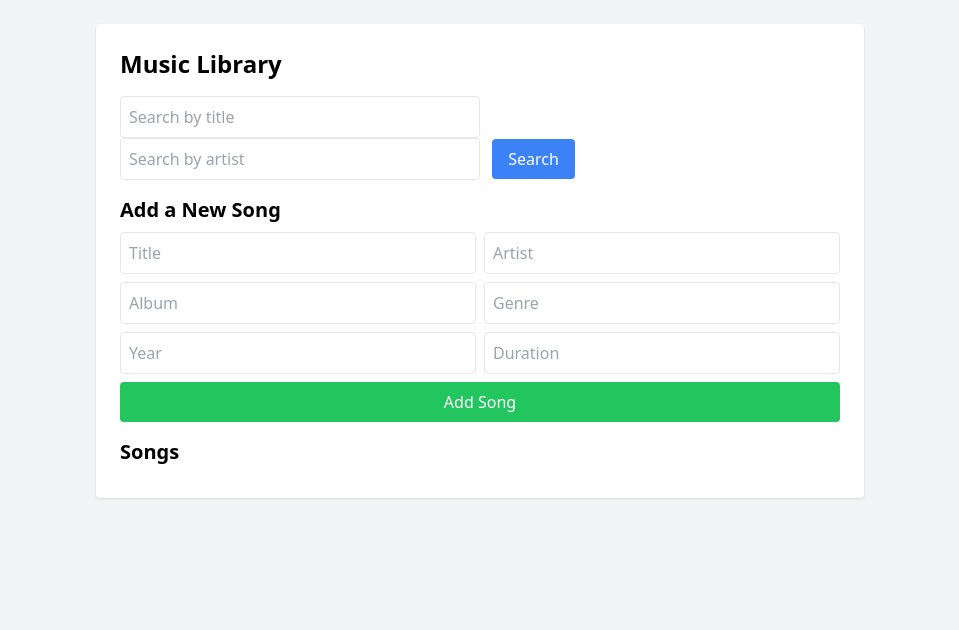
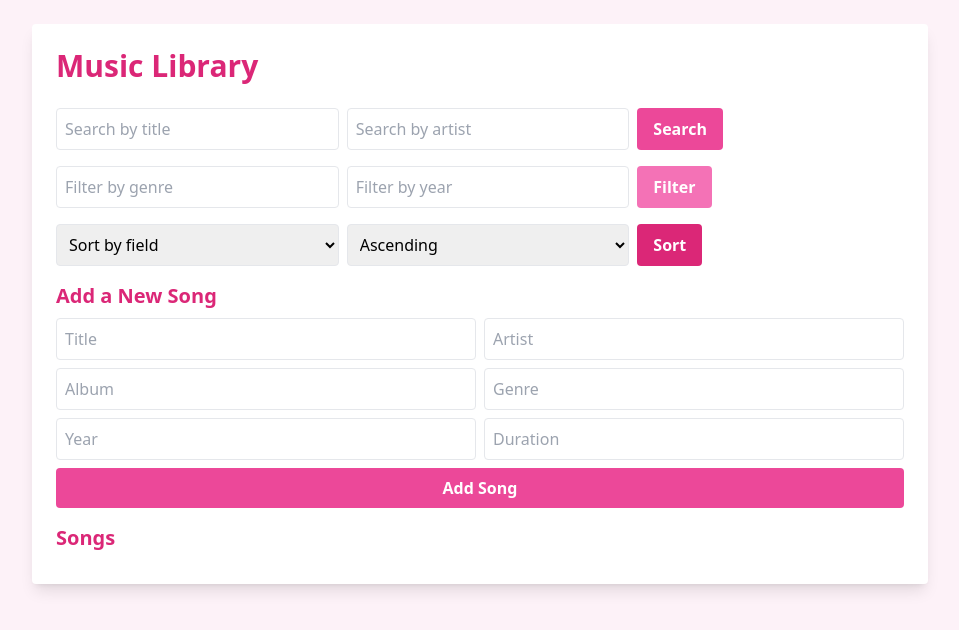
Before and after one commit to delinaa16/music-library-api, a website: page public/index.html in a window 1280 px wide. Shown: the whole page, without its empty margins (160-1119 px from the left). Drawn offline with nearby package versions, Linux system fonts and the light colour scheme; no server answers.

Commit message:
Updated some features

```diff
--- a/public/index.html
+++ b/public/index.html
@@ -4,23 +4,45 @@
   <meta charset="UTF-8">
   <meta name="viewport" content="width=device-width, initial-scale=1.0">
   <title>Music Library</title>
-  <!-- Tailwind CDN -->
   <script src="https://cdn.tailwindcss.com"></script>
 </head>
-<body class="bg-gray-100 p-6">
+<body class="bg-pink-50 p-6">
 
-  <div class="max-w-3xl mx-auto bg-white p-6 rounded shadow">
-    <h1 class="text-2xl font-bold mb-4">Music Library</h1>
+  <div class="max-w-4xl mx-auto bg-white p-6 rounded shadow-lg">
+    <h1 class="text-3xl font-extrabold mb-6 text-pink-600">Music Library</h1>
 
     <!-- Search -->
-    <div class="mb-4">
-      <input id="searchTitle" type="text" placeholder="Search by title" class="border p-2 rounded w-1/2">
-      <input id="searchArtist" type="text" placeholder="Search by artist" class="border p-2 rounded w-1/2">
-      <button id="searchBtn" class="bg-blue-500 text-white px-4 py-2 rounded ml-2">Search</button>
+    <div class="mb-4 flex flex-wrap gap-2">
+      <input id="searchTitle" type="text" placeholder="Search by title" class="border p-2 rounded w-1/3">
+      <input id="searchArtist" type="text" placeholder="Search by artist" class="border p-2 rounded w-1/3">
+      <button id="searchBtn" class="bg-pink-500 text-white px-4 py-2 rounded font-bold">Search</button>
+    </div>
+
+    <!-- Filter -->
+    <div class="mb-4 flex flex-wrap gap-2">
+      <input id="filterGenre" type="text" placeholder="Filter by genre" class="border p-2 rounded w-1/3">
+      <input id="filterYear" type="number" placeholder="Filter by year" class="border p-2 rounded w-1/3">
+      <button id="filterBtn" class="bg-pink-400 text-white px-4 py-2 rounded font-bold">Filter</button>
+    </div>
+
+    <!-- Sort -->
+    <div class="mb-4 flex flex-wrap gap-2">
+      <select id="sortField" class="border p-2 rounded w-1/3">
+        <option value="">Sort by field</option>
+        <option value="title">Title</option>
+        <option value="artist">Artist</option>
+        <option value="genre">Genre</option>
+        <option value="year">Year</option>
+      </select>
+      <select id="sortOrder" class="border p-2 rounded w-1/3">
+        <option value="asc">Ascending</option>
+        <option value="desc">Descending</option>
+      </select>
+      <button id="sortBtn" class="bg-pink-600 text-white px-4 py-2 rounded font-bold">Sort</button>
     </div>
 
     <!-- Add Song Form -->
-    <h2 class="text-xl font-semibold mb-2">Add a New Song</h2>
+    <h2 class="text-xl font-semibold mb-2 text-pink-600">Add a New Song</h2>
     <form id="addSongForm" class="grid grid-cols-2 gap-2 mb-4">
       <input type="text" id="title" placeholder="Title" class="border p-2 rounded">
       <input type="text" id="artist" placeholder="Artist" class="border p-2 rounded">
@@ -28,31 +50,36 @@
       <input type="text" id="genre" placeholder="Genre" class="border p-2 rounded">
       <input type="number" id="year" placeholder="Year" class="border p-2 rounded">
       <input type="text" id="duration" placeholder="Duration" class="border p-2 rounded">
-      <button type="submit" class="col-span-2 bg-green-500 text-white px-4 py-2 rounded">Add Song</button>
+      <button type="submit" class="col-span-2 bg-pink-500 text-white px-4 py-2 rounded font-bold">Add Song</button>
     </form>
 
     <!-- Songs List -->
-    <h2 class="text-xl font-semibold mb-2">Songs</h2>
+    <h2 class="text-xl font-semibold mb-2 text-pink-600">Songs</h2>
     <ul id="songsList" class="space-y-2"></ul>
   </div>
 
   <script>
     const API_URL = "http://localhost:5000/songs";
 
-    // Fetch all songs
     async function fetchSongs(query="") {
       const res = await fetch(`${API_URL}${query}`);
       const songs = await res.json();
       const list = document.getElementById("songsList");
       list.innerHTML = "";
+
       songs.forEach(song => {
         const li = document.createElement("li");
-        li.className = "p-2 border rounded flex justify-between items-center bg-gray-50";
+        li.className = "p-3 border rounded flex justify-between items-center bg-pink-50";
+
+        const heartClass = song.isFavorite ? "text-pink-600" : "text-pink-300";
+        const heartSymbol = "♥";
+
         li.innerHTML = `
           <div>
             <strong>${song.title}</strong> by ${song.artist} (${song.year}) - ${song.genre}
           </div>
-          <div class="space-x-2">
+          <div class="space-x-2 flex items-center">
+            <button onclick="toggleFavorite('${song._id}')" class="text-xl font-bold ${heartClass} hover:text-pink-800 transition-colors">${heartSymbol}</button>
             <button onclick="deleteSong('${song._id}')" class="bg-red-500 text-white px-2 py-1 rounded">Delete</button>
           </div>
         `;
@@ -60,7 +87,7 @@
       });
     }
 
-    // Add a new song
+    // Add song
     document.getElementById("addSongForm").addEventListener("submit", async (e) => {
       e.preventDefault();
       const data = {
@@ -80,9 +107,15 @@
       fetchSongs();
     });
 
-    // Delete a song
+    // Delete song
     async function deleteSong(id) {
       await fetch(`${API_URL}/${id}`, { method: "DELETE" });
+      fetchSongs();
+    }
+
+    // Toggle favorite
+    async function toggleFavorite(id) {
+      await fetch(`${API_URL}/${id}/favorite`, { method: "PUT" });
       fetchSongs();
     }
 
@@ -96,6 +129,24 @@
       fetchSongs(query);
     });
 
+    // Filter
+    document.getElementById("filterBtn").addEventListener("click", () => {
+      const genre = document.getElementById("filterGenre").value;
+      const year = document.getElementById("filterYear").value;
+      let query = "/filter?";
+      if(genre) query += `genre=${genre}&`;
+      if(year) query += `year=${year}&`;
+      fetchSongs(query);
+    });
+
+    // Sort
+    document.getElementById("sortBtn").addEventListener("click", () => {
+      const field = document.getElementById("sortField").value;
+      const order = document.getElementById("sortOrder").value;
+      let query = `/sort?field=${field}&order=${order}`;
+      fetchSongs(query);
+    });
+
     // Initial fetch
     fetchSongs();
   </script>
```
